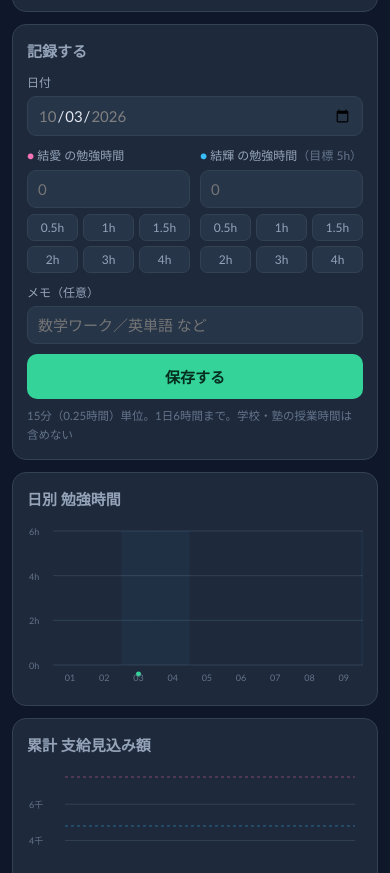
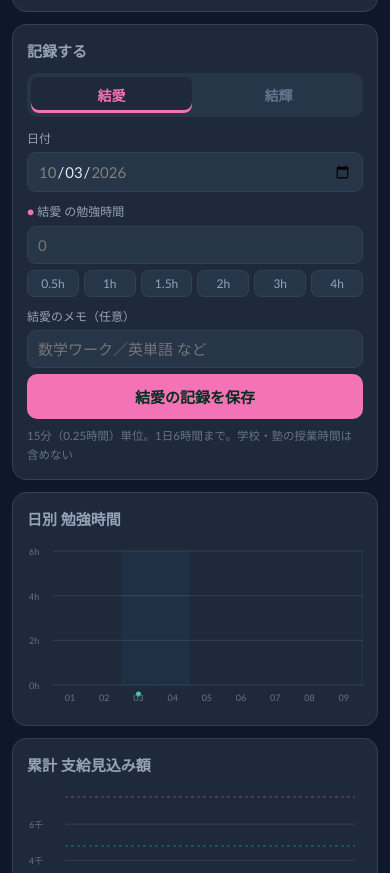
Before and after one commit to superduperohiolife-lgtm/study-tracker, a plain HTML site: page index.html in a window 390 px wide. Shown: the part 1260-2133 px from the top of the page. Drawn offline with Linux system fonts and the light colour scheme.

Commit message:
feat: 記録入力を結愛／結輝のタブに分離、メモを子ども別に
- 記録するカードを子ども別タブ化（最後のタブを端末に記憶）
- 保存は選択中の子どもの分だけ更新（GASでもう一人の値を保持）
- メモを分離：既存memo＝結愛、memoYuki＝結輝
- Service Workerキャッシュ名をv3-1に更新

Co-Authored-By: Claude Opus 5.5 <noreply@anthropic.com>
Claude-Session: https://claude.ai/code/session_01Uf8aVwWj1VTA6VG4LqMuPE

```diff
--- a/index.html
+++ b/index.html
@@ -100,6 +100,11 @@ summary{cursor:pointer;font-size:12px;color:var(--tx3);padding:5px 0}
 .toast{position:fixed;left:50%;transform:translateX(-50%);bottom:calc(76px + var(--safeb));background:var(--card2);border:1px solid var(--line);border-radius:9px;padding:8px 14px;font-size:12.5px;z-index:60;opacity:0;transition:opacity .25s;pointer-events:none}
 .toast.on{opacity:1}
 svg{display:block}
+/* 記録タブ（子ども別） */
+.ktabs{display:flex;gap:6px;margin-bottom:12px;background:var(--card2);padding:4px;border-radius:11px}
+.ktabs button{flex:1;background:none;border:none;color:var(--tx3);padding:8px 0;border-radius:8px;font-weight:700;font-size:14px;cursor:pointer}
+.ktabs button.on{background:var(--card);color:var(--c);box-shadow:inset 0 -3px 0 var(--c)}
+.kpanel{display:none}.kpanel.on{display:block}
 /* 分析フィードバック */
 .fbk{border-left:4px solid var(--c);padding-left:10px;margin-top:12px}
 .fbk:first-of-type{margin-top:0}
@@ -147,27 +152,38 @@ svg{display:block}
 
   <div class="card">
     <h2>記録する</h2>
+    <div class="ktabs" id="kTabs">
+      <button type="button" id="ktYume" onclick="setKid('yume')" style="--c:var(--yume)">結愛</button>
+      <button type="button" id="ktYuki" onclick="setKid('yuki')" style="--c:var(--yuki)">結輝</button>
+    </div>
     <div class="fld">
       <label>日付</label>
-      <input type="date" id="fDate" onchange="updTgHint()">
+      <input type="date" id="fDate" onchange="loadDate()">
     </div>
-    <div class="grid2">
+    <div class="kpanel" id="kpYume">
       <div class="fld">
-        <label><span style="color:var(--yume)">●</span> 結愛 の勉強時間</label>
+        <label><span style="color:var(--yume)">●</span> 結愛 の勉強時間<span id="tgYume" style="color:var(--tx3)"></span></label>
         <input type="number" id="fYume" step="0.25" min="0" max="8" placeholder="0">
         <div class="pre" id="preYume"></div>
       </div>
+      <div class="fld">
+        <label>結愛のメモ（任意）</label>
+        <input type="text" id="fMemoYume" placeholder="数学ワーク／英単語 など">
+      </div>
+    </div>
+    <div class="kpanel" id="kpYuki">
       <div class="fld">
         <label><span style="color:var(--yuki)">●</span> 結輝 の勉強時間<span id="tgYuki" style="color:var(--tx3)"></span></label>
         <input type="number" id="fYuki" step="0.25" min="0" max="8" placeholder="0">
         <div class="pre" id="preYuki"></div>
       </div>
+      <div class="fld">
+        <label>結輝のメモ（任意）</label>
+        <input type="text" id="fMemoYuki" placeholder="数学ワーク／英単語 など">
+      </div>
     </div>
-    <div class="fld">
-      <label>メモ（任意）</label>
-      <input type="text" id="fMemo" placeholder="数学ワーク／英単語 など">
-    </div>
-    <button class="btn" onclick="save()">保存する</button>
+    <div class="note" id="exNote" style="margin:-4px 0 8px"></div>
+    <button class="btn" id="btnSave" onclick="save()">保存する</button>
     <div class="note" style="margin-top:8px" id="inputNote"></div>
   </div>
 
@@ -285,6 +301,9 @@ const KIDS_META = {
   yuki: { name:'結輝', grade:'中2', color:'var(--yuki)', hex:'#38bdf8' }
 };
 const KEYS = Object.keys(KIDS_META);
+// メモの保存キー。従来の memo（シートD列）は結愛のメモ、結輝は memoYuki（F列）
+const MEMO_KEY = { yume:'memo', yuki:'memoYuki' };
+function memoOf(r,k){ return (r && r[MEMO_KEY[k]]) || ''; }
 
 const FIRST_MONTH   = '2026-08';   // セレクターに出す最初の月
 const HISTORY_FROM  = '2026-09';   // 履歴に出す最初の月（本運用開始）
@@ -565,11 +584,11 @@ function analyze(ym, kid){
     if(nt>0) msgs.push({t:'tip',s:`来月の計画どおりなら合計${hh(nt)}h`}); }
   return ret();
 }
-function memoTop(ym){
+function memoTop(ym, kid){
   const P=getPeriod(ym), cnt={};
   for(const [d,r] of Object.entries(DATA.records)){
-    if(!inP(P,d) || !r.memo) continue;
-    String(r.memo).split(/[／\/、,，・\s]+/).map(s=>s.trim()).filter(s=>s.length>=2).forEach(w=>cnt[w]=(cnt[w]||0)+1);
+    if(!inP(P,d) || !memoOf(r,kid)) continue;
+    String(memoOf(r,kid)).split(/[／\/、,，・\s]+/).map(s=>s.trim()).filter(s=>s.length>=2).forEach(w=>cnt[w]=(cnt[w]||0)+1);
   }
   return Object.entries(cnt).sort((a,b)=>b[1]-a[1]).slice(0,5);
 }
@@ -588,10 +607,9 @@ function fbHtml(ym){
           : `<div><b>${a.prevH===null?'—':((a.H-a.prevH>=0?'+':'')+hh(Math.round((a.H-a.prevH)*10)/10)+'h')}</b><span>${a.closed?'前月比':'前月同期比'}</span></div>`}
       </div>
       <ul class="fbl">${a.msgs.map(m=>`<li class="${m.t}">${esc(m.s)}</li>`).join('')}</ul>
+      ${(mt=>mt.length?`<div class="note" style="margin-top:4px">メモに多かった内容：${mt.map(([w,n])=>esc(w)+'（'+n+'）').join('、')}</div>`:'')(memoTop(ym,k))}
     </div>`;
   }
-  const mt=memoTop(ym);
-  if(mt.length) s+=`<div class="note" style="margin-top:10px">メモに多かった内容：${mt.map(([w,n])=>esc(w)+'（'+n+'）').join('、')}</div>`;
   return s;
 }
 
@@ -767,9 +785,9 @@ function drawTable(){
     s+=`<tr class="${cls}"><td>${d.slice(5).replace('-','/')}<span style="color:var(--tx3)">(${wd(d)})</span></td>`;
     for(const k of KEYS){
       const h=Number(r[k])||0, b=boostOf(CONFIG,k,d,h);
-      s+=`<td class="n">${h?hh(h)+'h':'—'}${b?`<br><span style="font-size:10px;color:var(--ok)">+${b}</span>`:''}</td>`;
+      s+=`<td class="n" style="cursor:pointer" onclick="edit('${d}','${k}')">${h?hh(h)+'h':'—'}${b?`<br><span style="font-size:10px;color:var(--ok)">+${b}</span>`:''}</td>`;
     }
-    s+=`<td style="color:var(--tx2);font-size:11px">${esc((r.memo||'').slice(0,14))}</td>`;
+    s+=`<td style="color:var(--tx2);font-size:11px">${KEYS.filter(k=>memoOf(r,k)).map(k=>`<span style="color:${CONFIG.kids[k].color}">●</span>${esc(memoOf(r,k).slice(0,14))}`).join('<br>')}</td>`;
     s+=`<td style="white-space:nowrap"><span class="act" onclick="edit('${d}')">編集</span><span class="act" onclick="askDel('${d}')">削除</span></td></tr>`;
   }
   document.getElementById('tbl').innerHTML=s+`</tbody>`;
@@ -995,32 +1013,53 @@ function updTgHint(){
   for(const k of KEYS){ const el=document.getElementById('tg'+cap1(k)); if(!el) continue;
     const v=d?targetFor(k,d):null; el.textContent = v!==null ? `（目標 ${hh(v)}h）` : ''; }
 }
+/* 子ども切替タブ（端末ごとに最後の選択を覚える） */
+let KID='yume';
+function setKid(k){
+  KID=k; try{ localStorage.setItem('study_earn_kid',k); }catch(e){}
+  for(const x of KEYS){
+    document.getElementById('kt'+cap1(x)).classList.toggle('on', x===k);
+    document.getElementById('kp'+cap1(x)).classList.toggle('on', x===k);
+  }
+  const b=document.getElementById('btnSave');
+  b.textContent=KIDS_META[k].name+'の記録を保存'; b.style.background=KIDS_META[k].hex;
+  loadDate();
+}
+/* 選んだ日付の既存記録を入力欄に読み込む（上書き事故防止） */
+function loadDate(){
+  const d=document.getElementById('fDate').value, r=DATA.records[d];
+  for(const k of KEYS){
+    document.getElementById('f'+cap1(k)).value = r && Number(r[k]) ? r[k] : '';
+    document.getElementById('fMemo'+cap1(k)).value = memoOf(r,k);
+  }
+  document.getElementById('exNote').textContent = r && (Number(r[KID])||memoOf(r,KID)) ? 'この日は記録済み。保存すると上書きされる' : '';
+  updTgHint();
+}
 function setP(k,v){ document.getElementById('f'+cap1(k)).value=v; }
 
 function save(){
   const d=document.getElementById('fDate').value;
   if(!d){ toast('日付を入れて'); return; }
   if(!inRange(d)){ toast('この月（'+CONFIG.start+'〜'+CONFIG.end+'）の日付だけ'); return; }
-  const rec={memo:document.getElementById('fMemo').value.trim()};
-  for(const k of KEYS){
-    let v=Number(document.getElementById('f'+cap1(k)).value)||0;
-    if(v<0) v=0;
-    if(v>CONFIG.dailyMax){ v=CONFIG.dailyMax; toast('1日'+CONFIG.dailyMax+'時間が上限'); }
-    rec[k]=Math.round(v*4)/4;
-  }
+  // 選択中の子どもの分だけ更新し、もう一人の記録はそのまま残す
+  const k=KID, old=DATA.records[d]||{};
+  const rec={ yume:Number(old.yume)||0, yuki:Number(old.yuki)||0, memo:old.memo||'', memoYuki:old.memoYuki||'' };
+  let v=Number(document.getElementById('f'+cap1(k)).value)||0;
+  if(v<0) v=0;
+  if(v>CONFIG.dailyMax){ v=CONFIG.dailyMax; toast('1日'+CONFIG.dailyMax+'時間が上限'); }
+  rec[k]=Math.round(v*4)/4;
+  rec[MEMO_KEY[k]]=document.getElementById('fMemo'+cap1(k)).value.trim();
   DATA.records[d]=rec;
   persist(); render();
-  push({action:'save', date:d, yume:rec.yume, yuki:rec.yuki, memo:rec.memo});
-  document.getElementById('fMemo').value='';
-  for(const k of KEYS) document.getElementById('f'+cap1(k)).value='';
-  toast('保存しました');
+  push({action:'save', kid:k, date:d, yume:rec.yume, yuki:rec.yuki, memo:rec.memo, memoYuki:rec.memoYuki});
+  loadDate();
+  toast(KIDS_META[k].name+'の記録を保存しました');
 }
-function edit(d){
-  const r=DATA.records[d]; if(!r) return;
+function edit(d, k){
+  if(!DATA.records[d]) return;
+  if(k) setKid(k);
   document.getElementById('fDate').value=d;
-  for(const k of KEYS) document.getElementById('f'+cap1(k)).value=r[k]||'';
-  document.getElementById('fMemo').value=r.memo||'';
-  updTgHint();
+  loadDate();
   document.getElementById('fDate').scrollIntoView({behavior:'smooth', block:'center'});
 }
 function askDel(d){ openModal(d+' の記録を削除する', ()=>{ delete DATA.records[d]; persist(); render(); push({action:'delete',date:d}); toast('削除しました'); }); }
@@ -1130,6 +1169,7 @@ function toast(m){
 function syncDateField(){
   const f=document.getElementById('fDate'), t=todayStr();
   f.value=(t<CONFIG.start)?CONFIG.start:(t>CONFIG.end)?CONFIG.end:t;
+  loadDate();
 }
 function changePeriod(ym, quiet){
   CONFIG=getPeriod(ym);
@@ -1152,7 +1192,8 @@ function checkRollover(){
   document.getElementById('fApi').value=API;
   // 起動時は常に「今月」。月が変われば自動で新しい月（ゼロから）になる
   CONFIG=getPeriod(curYm()<FIRST_MONTH?FIRST_MONTH:curYm());
-  buildPresets(); syncDateField(); render(); syncNote();
+  try{ const kk=localStorage.getItem('study_earn_kid'); if(KEYS.includes(kk)) KID=kk; }catch(e){}
+  buildPresets(); render(); setKid(KID); syncDateField(); syncNote();
   if(API) pull(); else setPill('local');
   window.addEventListener('resize', ()=>drawLine());
   document.addEventListener('visibilitychange', ()=>{ if(!document.hidden) checkRollover(); });
--- a/sw.js
+++ b/sw.js
@@ -1,7 +1,7 @@
 /* 勉強で稼ぐ — Service Worker
    方針: ネットワーク優先・キャッシュはフォールバック。
    （単一HTMLアプリなので、更新が確実に届くことを優先する） */
-const CACHE = 'study-earn-v3-0';
+const CACHE = 'study-earn-v3-1';
 const ASSETS = [
   './',
   './index.html',
```
